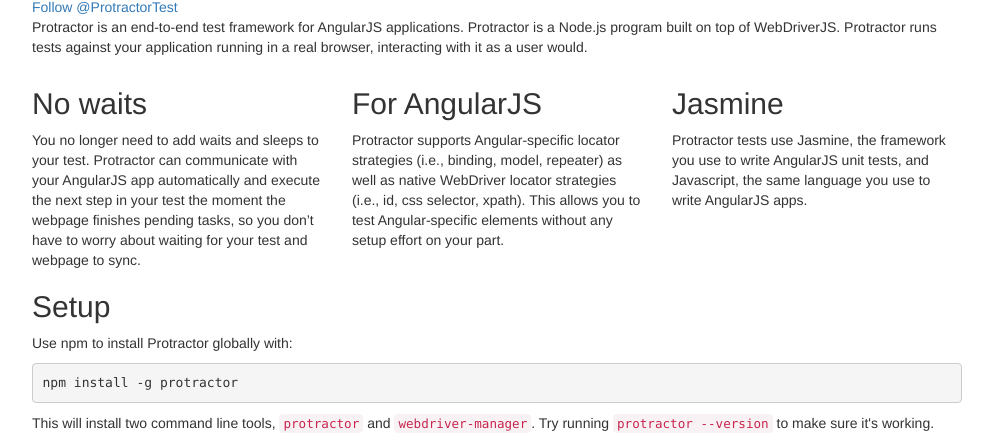
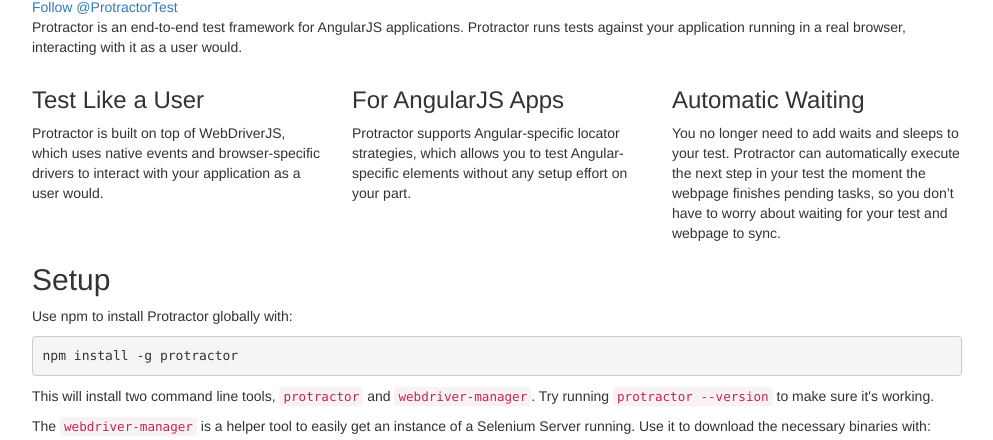
Before and after one commit to andresdominguez/protractor-website, a website: page index.html in a window 1280 px wide. Shown: the part 295-735 px from the top of the page, without its empty margins (143-1136 px from the left). Drawn offline with nearby package versions, Linux system fonts and the light colour scheme.

Commit message:
Change the text of the 3 blocks

```diff
--- a/index.html
+++ b/index.html
@@ -84,31 +84,28 @@
 
   <p>
     Protractor is an end-to-end test framework for AngularJS applications.
-    Protractor is a Node.js program built on top of WebDriverJS. Protractor runs
-    tests against your application running in a real browser, interacting with
-    it as a user would.
+    Protractor runs tests against your application running in a real browser,
+    interacting with it as a user would.
   </p>
 
   <div class="row">
     <div class="col-sm-4">
-      <h2>No waits</h2>
-      You no longer need to add waits and sleeps to your test. Protractor can
-      communicate with your AngularJS app automatically and execute the next
-      step in your test the moment the webpage finishes pending tasks, so you
-      don’t have to worry about waiting for your test and webpage to sync.
+      <h3>Test Like a User</h3>
+      Protractor is built on top of WebDriverJS, which uses native events
+      and browser-specific drivers to interact with your application as a user
+      would.
     </div>
     <div class="col-sm-4">
-      <h2>For AngularJS</h2>
-      Protractor supports Angular-specific locator strategies (i.e., binding,
-      model, repeater) as well as native WebDriver locator strategies (i.e.,
-      id, css selector, xpath). This allows you to test Angular-specific
-      elements without any setup effort on your part.
+      <h3>For AngularJS Apps</h3>
+      Protractor supports Angular-specific locator strategies, which allows you
+      to test Angular-specific elements without any setup effort on your part.
     </div>
     <div class="col-sm-4">
-      <h2>Jasmine</h2>
-      Protractor tests use Jasmine, the framework you use to write AngularJS
-      unit tests, and Javascript, the same language you use to write AngularJS
-      apps.
+      <h3>Automatic Waiting</h3>
+      You no longer need to add waits and sleeps to your test. Protractor can
+      automatically execute the next step in your test the moment the webpage
+      finishes pending tasks, so you don’t have to worry about waiting for your
+      test and webpage to sync.
     </div>
   </div>
 
@@ -137,8 +134,8 @@
       <p>
         This will start up a Selenium Server and will output a bunch of info
         logs. Your Protractor test will send requests to this server to control
-        a local browser. Leave this server running throughout the tutorial. You
-        can see information about the status of the server at
+        a local browser. You can see information about the status of the server
+        at
         <a href="http://localhost:4444/wd/hub" target="_blank">http://localhost:4444/wd/hub</a>.
       </p>
     </div>
```
